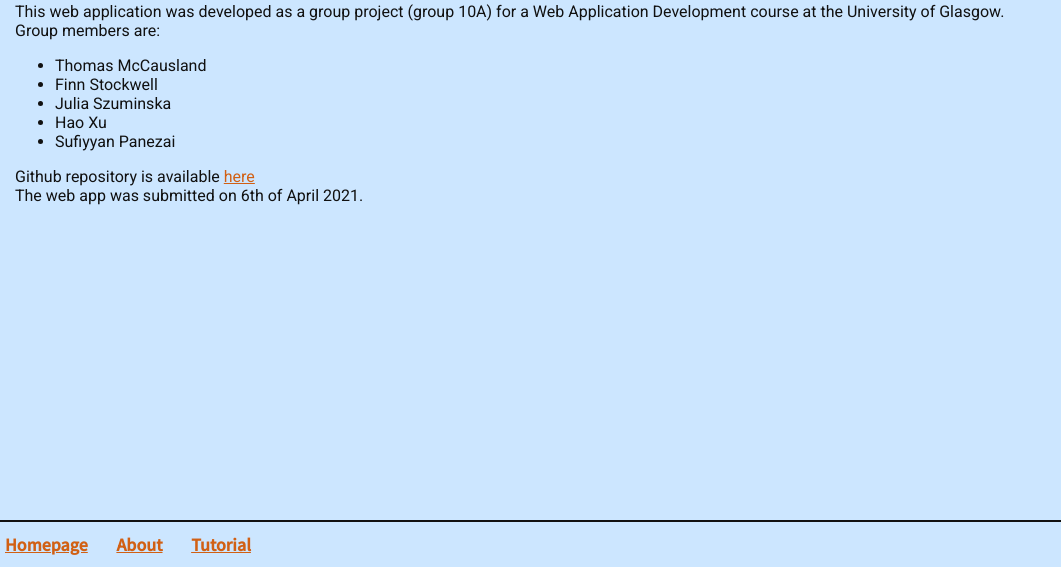
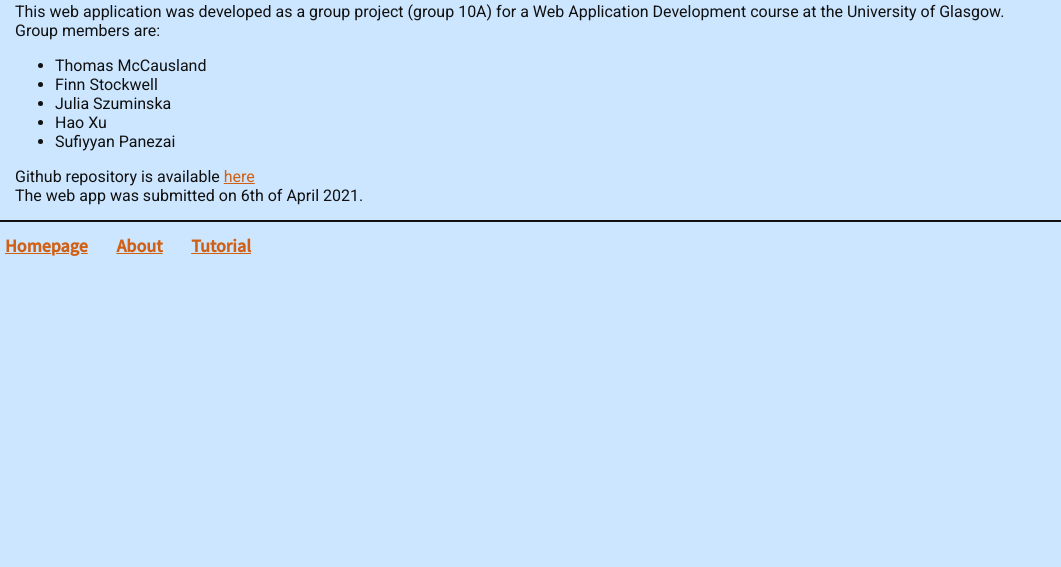
Before and after one commit to Hippodoodle/clicker.png, a Django app: page /clicker_app/about/ in a window 1280 px wide. Shown: the part 233-800 px from the top of the page, without its empty margins (0-1061 px from the left). Run offline with Django 3.2, Linux system fonts and the light colour scheme; parts of the project's set-up code (start-up, migrations or seed data) failed here and were passed over.

Commit message:
sticky footer

```diff
--- a/static/stylesheet.css
+++ b/static/stylesheet.css
@@ -35,6 +35,12 @@ body{
     margin: 0px;
     color: var(--text-color);
 }
+
+.content_wraper{
+    min-height: 100%;
+    flex: 1 0 auto;
+}
+
 
 a{
     text-decoration: underline;
@@ -82,14 +88,15 @@ input[type=submit]{
     margin: 0px;
 }
 
-footer{
-    position: fixed;
+.footer{
+    flex-shrink: 0;
     left: 0;
     bottom: 0;
     width: 100%;
     border-top: 2px solid var(--border-color);
     overflow: hidden;
 }
+
 .foot_link{
     padding-left: 5px;
     padding-right: 20px;
--- a/templates/clicker_app/base.html
+++ b/templates/clicker_app/base.html
@@ -44,17 +44,19 @@
         </div>
     </header>
 
-    {% block body_block %}
-    default block
-    {% endblock %}
+    <div class="content_wraper">
+        {% block body_block %}
+        default block
+        {% endblock %}
+    </div>
 
-    <footer>
+    <div class="footer">
         <h1>
             <span class="foot_link"><a href="{% url 'clicker_app:index' %}">Homepage</a></span>
             <span class="foot_link"><a href="{% url 'clicker_app:about' %}">About</a></span>
             <span class="foot_link"><a href="{% url 'clicker_app:tutorial' %}">Tutorial</a></span>
         </h1>
-    </footer>
+    </div>
 
     <script src="{% static 'js/jquery-3.3.1.min.js' %}" crossorigin="anonymous"></script>
     <script src="{% static 'js/clicker-ajax.js' %}" crossorigin="anonymous"></script>
```
